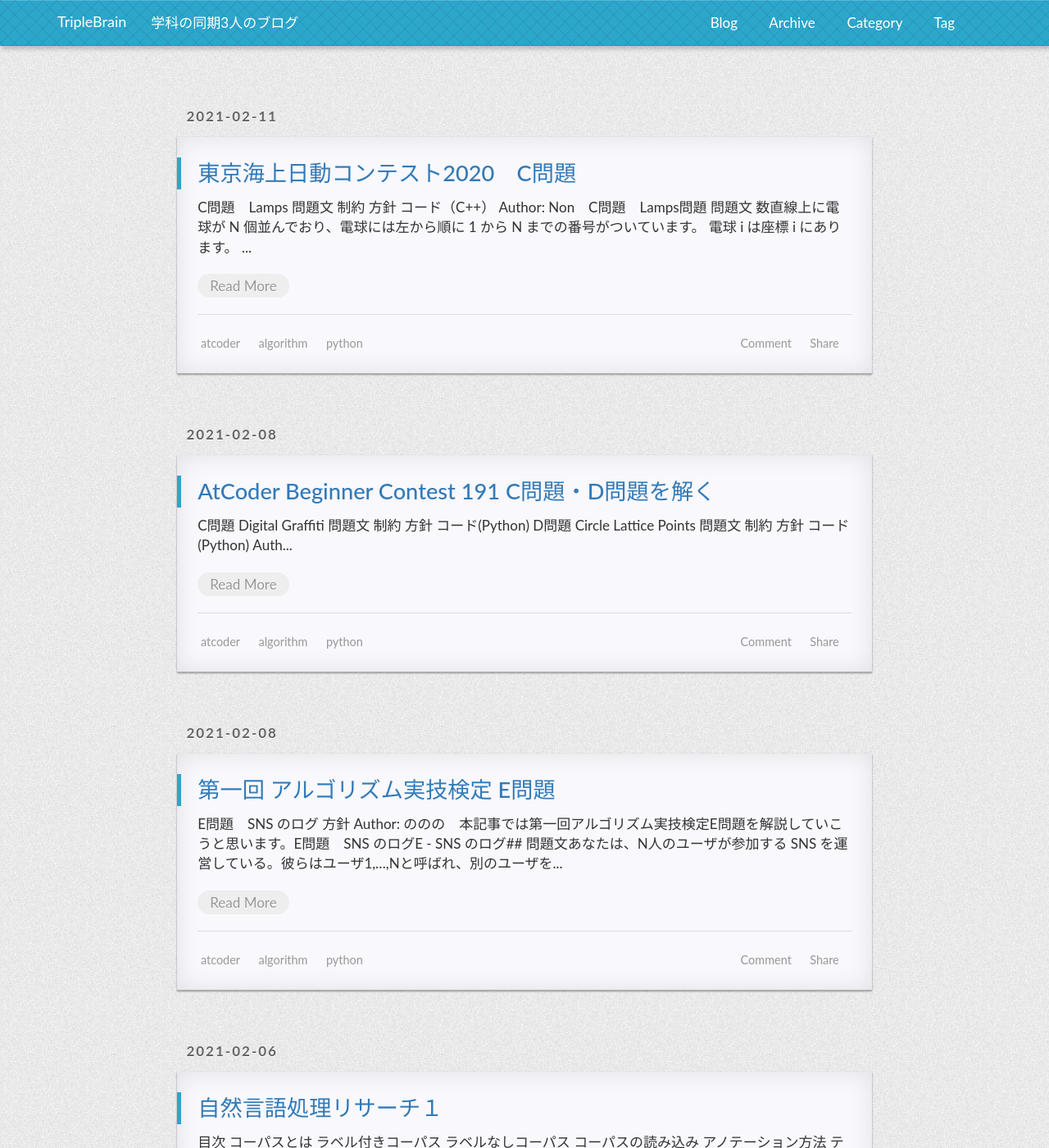
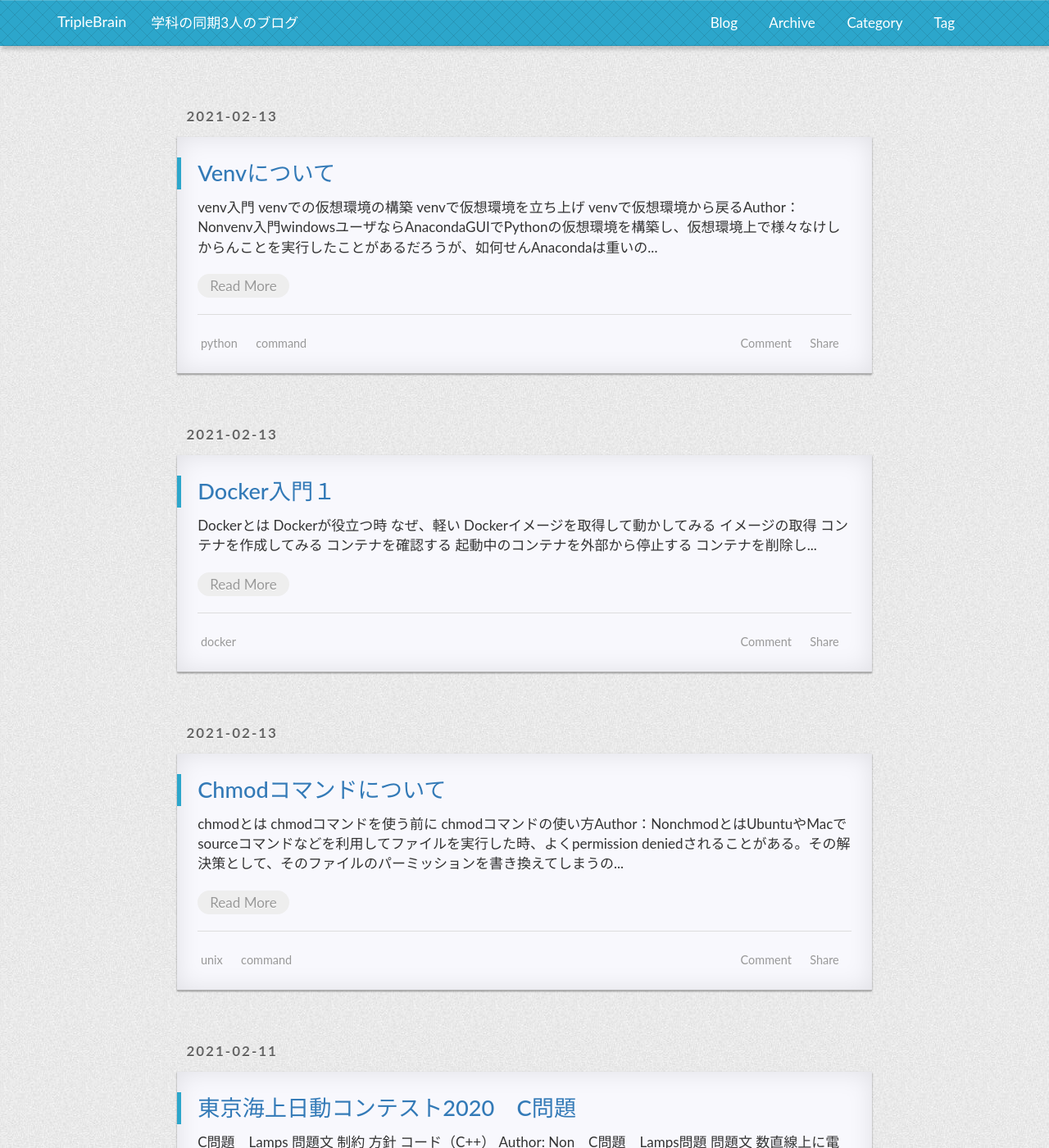
Before and after one commit to nononotyamm/TripleBrain, a Jekyll site: the page built from index.html, in a window 1280 px wide and 1400 px high. Shown: the whole window at 82% size. Built offline with Jekyll 4.4.1, drawn with Linux system fonts in a browser that asks for light colours; nearby versions of some CDN libraries; the list of posts is cut into pages by our own code; comment, search, counter and statistics services are not loaded; a style sheet for code colours, icons or effects is not loaded; some of the changed text lies outside the part shown.

Commit message:
add some post.

````diff
--- /dev/null
+++ b/_posts/2021-02-13-chmod-describe.md
@@ -0,0 +1,94 @@
+---
+layout: post
+title: Chmodコマンドについて
+tags: unix command
+categories: unix
+---
+
+
+* TOC
+{:toc}
+
+Author：Non
+
+
+
+
+# chmodとは
+
+UbuntuやMacで`source`コマンドなどを利用してファイルを実行した時、よく`permission denied`されることがある。
+
+その解決策として、そのファイルのパーミッションを書き換えてしまうのが`chmod`コマンドである。
+
+<br>
+
+# chmodコマンドを使う前に
+
+`chmod`コマンドを使用してパーミッションを書き換えてしまう前に、そのファイルの現在の権限を確認しよう。
+
+パーミッションの確認は
+
+```
+ls -l ファイル（またはディレクトリ
+```
+
+で実行できる。
+
+実行すると
+
+```
+-rw-r--r--  1 xxxx  114514  1919  8 10 19:19 Yaju-senpai
+```
+
+などのような出力が現れる。重要なのは`-rw-r--r--`の部分で
+
+これは
+
+|ファイル種別|所有者に対する権限|所有グループに対する権限|その他|
+|:---:|:---:|:---:|:---:|
+|`-`|`rw-`|`r--`|`r--`|
+
+という割り振りになる。ここで`r--`のような部分を解説すると
+
+|`r`|`w`|`x`|
+|:---:|:---:|:---:|
+|読み取り|書き取り|実行|
+|4|2|1|
+
+となっている。
+
+＊一番下の数字は数字モードでの対応数字。これは`2^n`の数になっている。
+
+<br>
+
+# chmodコマンドの使い方
+
+いざ、権限を書き換えてみよう。
+
+大抵の場合は（自分は所有者として実行しているので）、所有者に実行権限を渡せば良い。
+
+今回はわかりやすいように下記の例を扱う。
+
+```
+-rw-r--r--  1 xxxx  114514  1919  8 10 19:19 Yaju-senpai
+```
+
+これは上の表を照らし合わせると
+
+- 実行者：読み込みと書き込み（`4+2=6`
+- 所有グループ：読み込みのみ（`4`
+- その他：読み込みのみ（`4`
+
+となっている。
+
+これを所有者に対して実行（`x：1`）を付与させたいので
+
+コマンドは
+
+```
+chmod 744 Yaju-senpai
+```
+
+としてやれば良い。
+
+＊うまくいかない場合は全ユーザに対してフル権限を渡してやって、実行後元の権限に戻せば良い。つまり`chmod 777 Yaju-senpai` 実行後 `chmod 644 Yaju-senpai`（非推奨
--- /dev/null
+++ b/_posts/2021-02-13-docker-enrty1.md
@@ -0,0 +1,330 @@
+---
+layout: post
+title: Docker入門１
+tags: docker
+categories: docker
+---
+
+
+* TOC
+{:toc}
+
+Author：Non
+
+# Dockerとは
+
+Dockerとは何か。
+
+一言で言えばDockerはコンテナ技術を使用したOSエミュレータである。
+
+Dockerは今日のインフラを幅広く支える技術である。
+
+<br>
+
+## Dockerが役立つ時
+
+例えば、A君がサーバーを構築したいとする。
+
+A君はお金や過去にサーバーを自前で用意した経験がないので、レンタルサーバーを借りることにした。また、できるだけ安く済ませたいのでWindowsサーバーではなく、無料のOSであるCentOS（Linux）サーバーを借りることにした。
+
+しかし、A君のパソコンはUbuntu（Linux）なので、例えA君のローカルの環境でプログラムを完成させても、おそらくUbuntuレンタルサーバーでは数多くの不具合、エラーが起きることが予想される。
+
+そこで、ローカルの環境をCentOSにしたいと考えるのは当然の発想である。
+
+ローカルでUbuntuを回すには
+
+- 実際にパソコンを新調して、CentOSをインストール。レンタルサーバーと同じ環境をハードウェアから構築する。
+
+- A君の持っているパソコンにVMWareのような仮想OSソフトを入れて、Ubuntu上でCentOSをエミュレートする
+
+などが考えられる。
+
+前者はパソコンを新調するコストもかかるし、OSインストールなどかなり面倒である。それに比べて後者は比較的簡単で、無料で行うことができるがVMWareが重いなどの問題が出てくるかもしれない。
+
+そこで、VMWareではなく、Docker（コンテナ）を使用することで軽い動作で違うOSをエミュレートすることができるのだ。
+
+<br>
+
+## なぜ、軽い
+
+なぜ軽く動作させることが出来のかと言うと、DockerはホストOS（自分のマシンのOS）がLinuxの場合、Linuxカーネル（Linuxシステムの核）を共有して動かすからである。
+
+ホストOSがLinuxではない人は恩恵が受けられないと思うかもしれないが、ホストOSがLinuxではなくてもDockerクライアントをインストールした際に、Linuxカーネルがインストールされるため、複数のLinuxをDockerコンテナをインストールする際にはVMWareで同等のことを行うより遥かに軽い動作で実現することができる。
+
+<br>
+
+# Dockerイメージを取得して動かしてみる
+
+<br>
+
+公開されているDockerイメージを取得し、ローカルのDockerクライアントで動かしてみる。
+
+今回は例としてLinuxディストリビューションの一つであるUbuntuを取得し、動かす。
+
+<br>
+
+## イメージの取得
+
+まず、Ubuntuの取得は
+
+```
+docker pull ubuntu
+```
+
+でできる。
+
+出力（Authorは何回かやったので出力が違うかも、ごめんなさい）
+```
+Using default tag: latest
+latest: Pulling from library/ubuntu
+83ee3a23efb7: Already exists
+db98fc6f11f0: Already exists
+f611acd52c6c: Already exists
+Digest: sha256:703218c0465075f4425e58fac086e09e1de5c340b12976ab9eb8ad26615c3715
+Status: Downloaded newer image for ubuntu:latest
+docker.io/library/ubuntu:latest
+```
+
+<br>
+
+ちゃんとイメージを落としてこれてるかどうか確認
+
+```
+docker images
+```
+
+出力
+```
+REPOSITORY                   TAG       IMAGE ID       CREATED       SIZE
+ubuntu                       latest    f63181f19b2f   3 weeks ago   72.9MB
+```
+
+<br>
+
+## コンテナを作成してみる
+
+コンテナを作成し、接続するには`docker run`コマンドを使用する。
+
+今回はUbuntuなので`-it`オプションをつけて、対話モードで立ち上げてみる。
+
+```
+docker run -it ubuntu
+```
+
+実行すると、Ubuntuのターミナル内に入る。試しに`ls`コマンドを打ってみる。
+
+```
+root@f938234cede6:/# ls
+```
+
+Ubuntu出力
+
+```
+bin   dev  home  lib32  libx32  mnt  proc  run   srv  tmp  var
+boot  etc  lib   lib64  media   opt  root  sbin  sys  usr
+```
+
+無事、Ubuntuコンテナを起動できているようだ。
+
+ここでは一度、Ubuntuから抜け出してホストOSに戻る。
+
+```
+root@f938234cede6:/# exit
+```
+
+出力
+```
+exit
+```
+
+<br>
+
+## コンテナを確認する
+
+起動コンテナを確認するコマンド
+
+```
+docker ps
+```
+
+を打つと、先ほどUbuntuコンテナは終了させたはずなので
+
+```
+CONTAINER ID   IMAGE     COMMAND   CREATED   STATUS    PORTS     NAMES
+```
+
+となっているはずである。
+
+<br>
+
+ここで先のコマンドにオプション`-a`（Allの意）をつけると
+
+```
+docker ps -a
+```
+
+出力
+```
+CONTAINER ID   IMAGE     COMMAND       CREATED          STATUS                     PORTS     NAMES
+f938234cede6   ubuntu    "/bin/bash"   11 minutes ago   Exited (0) 6 minutes ago             funny_lumiere
+```
+
+となって停止中のコンテナが表示できた。
+
+<br>
+
+## 起動中のコンテナを外部から停止する
+
+<br>
+
+先のセクションで対話モードのUbuntu内に入って`exit`コマンドを打つことによって、Ubuntuコンテナを停止させたが
+
+外部のターミナルからでも`docker stop`コマンドを使用すれば停止できる。
+
+<br>
+
+先ほど、`docker ps -a`コマンドで確認したコンテナのIDを用いて（今回の場合は`f938234cede6`)
+
+```
+docker start f938234cede6
+```
+
+を実行すると先ほど`docker run -it ubuntu`で作成したコンテナを起動できる。
+
+ここで一度、`docker ps`で起動中のコンテナを確認すると
+
+出力
+```
+CONTAINER ID   IMAGE     COMMAND       CREATED          STATUS         PORTS     NAMES
+f938234cede6   ubuntu    "/bin/bash"   24 minutes ago   Up 4 seconds             funny_lumiere
+```
+
+となっているはずだ。しかし、このままでは先ほどのように対話モードでUbuntuに入ることができない。
+
+そこで
+
+```
+docker attach f9
+```
+
+（＊`f9`というのは正確には`f938234cede6`）
+
+を実行することで対話モードとしてUbuntuコンテナに入ることができる。
+
+<br>
+
+> ＊`f9`というのは正確には`f938234cede6`
+
+＊DockerでのイメージやコンテナのIDは、このようにIDを全て打たなくても一意に決まる桁数までなら省略できる。
+
+<br>
+
+ここで、別のターミナルを立ち上げて
+
+```
+docker stop f9
+```
+
+とすると元のターミナルではUbuntuコンテナが終了していて
+
+```
+docker ps
+```
+
+を実行すると
+
+```
+CONTAINER ID   IMAGE     COMMAND   CREATED   STATUS    PORTS     NAMES
+```
+
+となっていて、どのコンテナも現在起動していないことがわかる。
+
+<br>
+
+## コンテナを削除してみる
+
+ここではコンテナの削除の仕方を紹介する。
+
+先ほどまで使っていた`f938234cede6`のコンテナの削除は
+
+```
+docker rm f9
+```
+
+を実行することで行うことができる。
+
+`docker ps -a`で確認してみるとしっかりとコンテナが削除されていることがわかるはずである。
+
+<br>
+
+## イメージを削除する
+
+コンテナの削除と同様にして、イメージを削除することも可能である。
+
+先ほどまで使用していたUbuntuのイメージの削除は
+
+```
+docker rmi ubuntu
+```
+
+で行うことができる。`docker images`で確認してみるとしっかりと削除されているのかわかるはずである。
+
+<br>
+
+<br><br>
+
+---
+
+# よく出るエラー
+
+<br>
+
+## rmi時
+
+```
+Error response from daemon: conflict: unable to delete f63181f19b2f (cannot be forced) - image is being used by running container f6e2efc6b0b7
+```
+
+削除しようとしているイメージは起動中のコンテナで使用されている
+
+→該当のコンテナの削除
+
+<br>
+
+```
+Error response from daemon: conflict: unable to delete f63181f19b2f (must be forced) - image is being used by stopped container 1f04c9093d41
+```
+
+削除しようとしているイメージは停止中のコンテナで使用されている
+
+→該当の停止中のコンテナの削除
+
+<br>
+
+```
+Error response from daemon: conflict: unable to delete e7d08cddf791 (cannot be forced) - image has dependent child images
+```
+
+削除しようとしているイメージに依存関係がある。→依存しているイメージを削除してから削除。
+
+＊Mac, Linuxの場合、以下のシェルスクリプトで依存関係のあるイメージを取得できる。
+
+dependence-images.sh
+```bash
+for i in $(docker images -q)
+do
+        docker history $i | grep -q $1 && echo $i
+done | sort -u
+```
+
+今回の場合の実行コマンド（e7のところは調べたいイメージID）
+```
+dependence-images.sh e7
+```
+
+出力（依存関係のあるイメージのIDたち）
+```
+d42ff4b4901d
+e7d08cddf791
+f6d0b4767a6c
+```
--- /dev/null
+++ b/_posts/2021-02-13-python-venv.md
@@ -0,0 +1,67 @@
+---
+layout: post
+title: Venvについて
+tags: python command
+categories: python
+---
+
+
+* TOC
+{:toc}
+
+Author：Non
+
+# venv入門
+
+windowsユーザならAnacondaGUIでPythonの仮想環境を構築し、仮想環境上で様々なけしからんことを実行したことがあるだろうが、如何せんAnacondaは重いのである。
+
+そしてMacユーザやUbuntuユーザならCUI上で仮想環境を構築して動かしたいのである。（Anacondaでもできるけど
+
+そこで登場するのがPython付属の`venv`である。
+
+<br>
+
+# venvでの仮想環境の構築
+
+venvで仮想環境を構築する場合、任意の場所でPythonカーネルフォルダを作成することになる。
+
+よって、まずは仮想環境フォルダを作成しても構わない任意のワークディレクトリに行って
+
+```
+python3 venv 仮想環境名
+```
+
+を実行する。（仮想環境名は`.Unko`のような隠しフォルダとして作成するのが一般的である。
+
+<br>
+
+# venvで仮想環境を立ち上げ
+
+先ほど作成した仮想環境を立ち上げてみよう
+
+立ち上げるには、そのさっきのワークディレクトリで
+
+```
+source ./仮想環境名/bin/activate
+```
+
+を実行すれば良い。
+
+```
+(仮想環境名)xxx $
+```
+となっていたら成功である。
+
+<br>
+
+# venvで仮想環境から戻る
+
+仮想環境から抜け出すには
+
+```
+deactivate
+```
+
+を実行すれば良い。
+
+仮想環境を削除したい場合はPythonカーネルが入っているディレクトリごと削除すれば良い。
````
Also changed, not shown: _posts/2021-02-11-tokiomarine2020C.md (+1 -1 lines).
